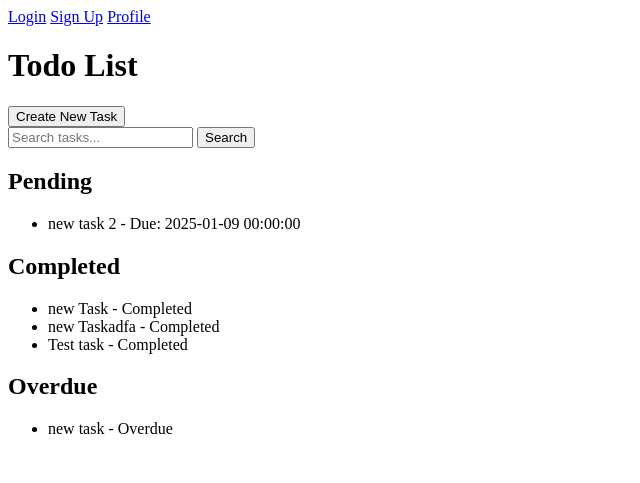
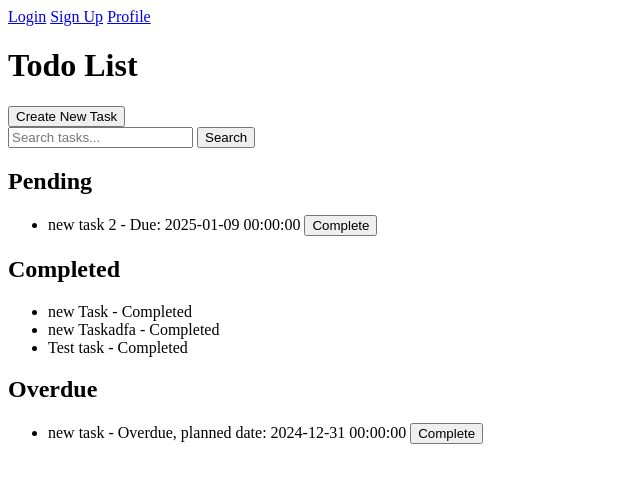
Before and after one commit to leafyclive/projects, a FastAPI app: page / in a window 1280 px wide. Shown: the top 483 px of the page, without its empty margins (0-640 px from the left). Run offline with FastAPI, Linux system fonts and the light colour scheme.

```diff
--- a/app.py
+++ b/app.py
@@ -1,4 +1,4 @@
-from fastapi import FastAPI, Depends, Request, Form, status
+from fastapi import FastAPI, Depends, Request, status
 from fastapi.responses import JSONResponse
 from starlette.middleware.sessions import SessionMiddleware
 from datetime import datetime
@@ -225,3 +225,18 @@ async def newTask(req: Request, db: Session = Depends(get_db)):
 @app.get("/analytics")
 async def analytics(req: Request, db: Session = Depends(get_db)):
     return directory.TemplateResponse("analytics.html", {"request": req})
+
+
+# ---------------complete task-----------------
+
+
+@app.post("/complete_task/{task_id}")
+async def complete_task(task_id: int, db: Session = Depends(get_db)):
+    task = db.query(models.Todo).filter(models.Todo.id == task_id).first()
+    if task:
+        task.status = True
+        db.commit()
+    return RedirectResponse(url="/", status_code=status.HTTP_303_SEE_OTHER)
+
+
+# ---------------------------------------------
--- a/templates/index.html
+++ b/templates/index.html
@@ -29,7 +29,12 @@
         <h2>Pending</h2>
         <ul id="pending-tasks">
             {% for task in pending_tasks %}
-                <li>{{ task.title }} - Due: {{ task.dueDate }}</li>
+                <li>
+                    {{ task.title }} - Due: {{ task.dueDate }}
+                    <form action="/complete_task/{{ task.id }}" method="POST" style="display: inline;">
+                        <button type="submit">Complete</button>
+                    </form>
+                </li>
             {% endfor %}
         </ul>
     </div>
@@ -47,7 +52,12 @@
         <h2>Overdue</h2>
         <ul id="overdue-tasks">
             {% for task in overdue_tasks %}
-                <li>{{ task.title }} - Overdue</li>
+                <li>
+                    {{ task.title }} - Overdue, planned date: {{ task.dueDate }}
+                    <form action="/complete_task/{{ task.id }}" method="POST" style="display: inline;">
+                        <button type="submit">Complete</button>
+                    </form>
+                </li>
             {% endfor %}
         </ul>
     </div>
```
Also changed, not shown: db.sqlite.
